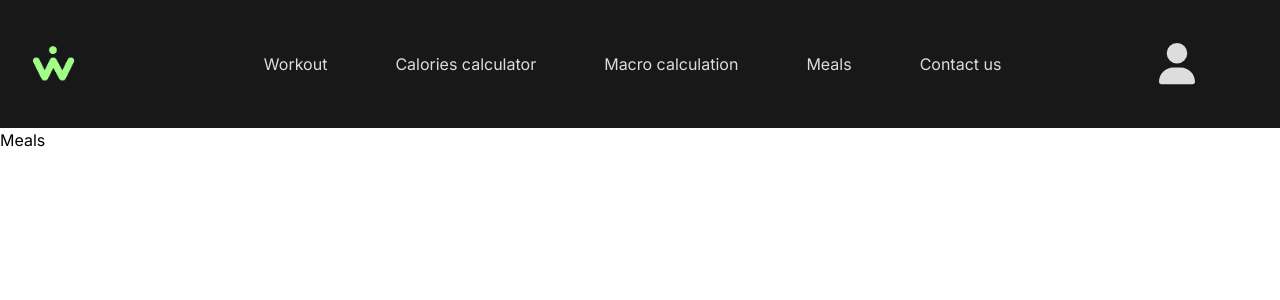
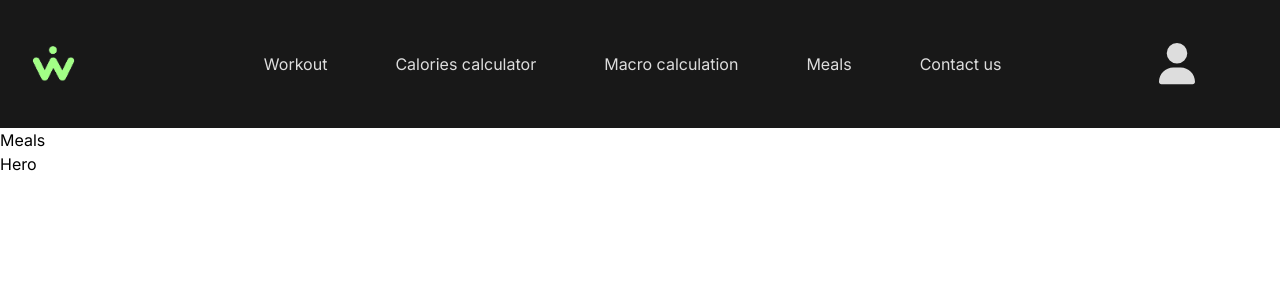
Before and after one commit to Mehalilsafi/WefitApp, a Next.js app: page /Meals in a window 1280 px wide. Shown: the top 300 px of the page. Built offline with nearby package versions, Linux system fonts and the light colour scheme; no server answers.

Commit message:
feat:getMeals.js

```diff
--- /dev/null
+++ b/app/Meals/actions/getMeals.js
@@ -0,0 +1,21 @@
+export async function meals() {
+    const url =
+      "https://api.edamam.com/api/recipes/v2?type=public&q=banana&app_id=007b8c18&app_key=fee7bec055c45a5e9695619e9aa766ea&diet=high-protein&health=alcohol-free&cuisineType=American&mealType=Breakfast";
+
+    try {
+      const response = await fetch(url, {
+        method: "GET",
+        headers: {
+          Accept: "application/json",
+          "Accept-Language": "en",
+        },
+      });
+
+      const data = await response.json();
+      console.log("**********************");
+      console.log("recipes data ", data);
+      console.log("**********************");
+    } catch (error) {
+      console.error("Error fetching recipes:", error);
+    }
+  }
--- /dev/null
+++ b/app/Meals/components/Hero.jsx
@@ -0,0 +1,9 @@
+import React from 'react'
+import { meals } from '../actions/getMeals'
+export default async function Hero() {
+    const response=await meals()
+    console.log("response in hero **** :",response)
+  return (
+    <div>Hero</div>
+  )
+}
--- a/app/Meals/page.js
+++ b/app/Meals/page.jsx
@@ -1,7 +1,11 @@
 import React from 'react'
 import Link from 'next/link'
+import Hero from './components/Hero'
 export default function page() {
   return (
-    <div>Meals</div>
+    <div>
+      Meals
+      <Hero/>
+    </div>
   )
 }
```
